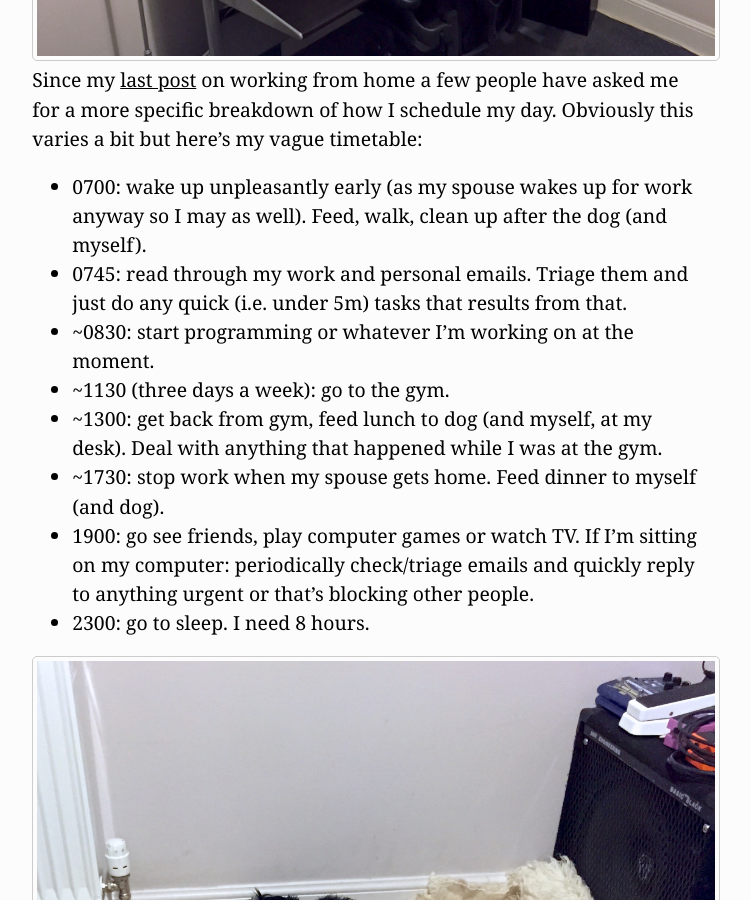
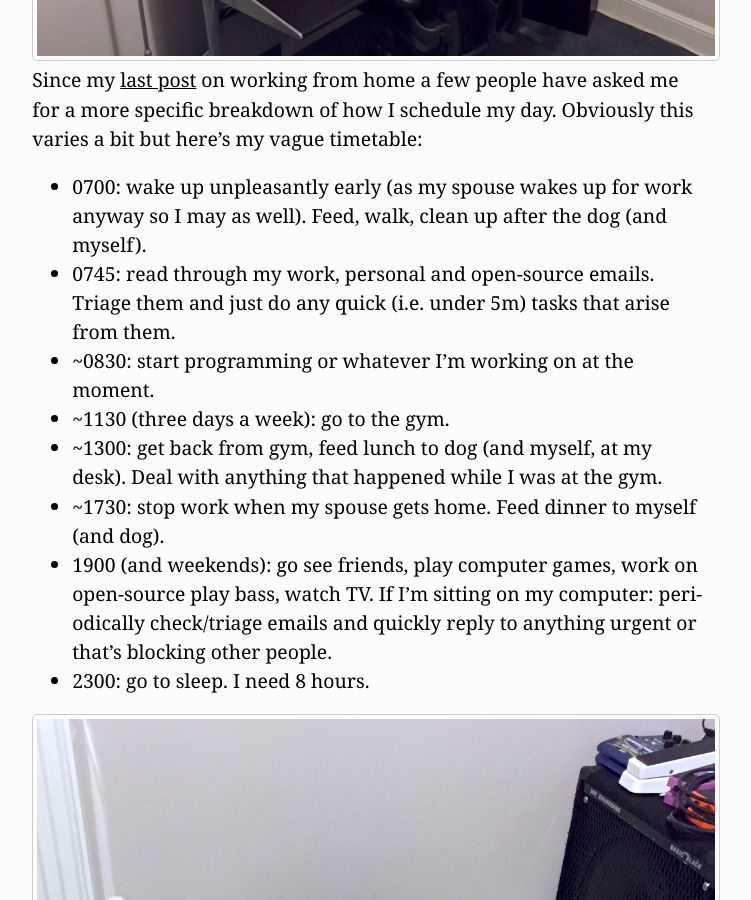
Before and after one commit to MikeMcQuaid/mikemcquaid.com, a Jekyll site: the page built from _posts/2014-12-07-my-working-from-home-schedule.markdown, in a window 1280 px wide and 900 px high, scrolled down 518 px. Shown: the whole window, without its empty margins (269-1020 px from the left). Built offline with Jekyll 4.4.1, drawn with Linux system fonts in a browser that asks for light colours.

Commit message:
Clarify when I work on open-source.

```diff
--- a/_posts/2014-12-07-my-working-from-home-schedule.markdown
+++ b/_posts/2014-12-07-my-working-from-home-schedule.markdown
@@ -6,12 +6,12 @@ draft: true
 Since my [last post](/2014/11/23/working-from-home/) on working from home a few people have asked me for a more specific breakdown of how I schedule my day. Obviously this varies a bit but here's my vague timetable:
 
 - 0700: wake up unpleasantly early (as my spouse wakes up for work anyway so I may as well). Feed, walk, clean up after the dog (and myself).
-- 0745: read through my work and personal emails. Triage them and just do any quick (i.e. under 5m) tasks that results from that.
+- 0745: read through my work, personal and open-source emails. Triage them and just do any quick (i.e. under 5m) tasks that arise from them.
 - ~0830: start programming or whatever I'm working on at the moment.
 - ~1130 (three days a week): go to the gym.
 - ~1300: get back from gym, feed lunch to dog (and myself, at my desk). Deal with anything that happened while I was at the gym.
 - ~1730: stop work when my spouse gets home. Feed dinner to myself (and dog).
-- 1900: go see friends, play computer games or watch TV. If I'm sitting on my computer: periodically check/triage emails and quickly reply to anything urgent or that's blocking other people.
+- 1900 (and weekends): go see friends, play computer games, work on open-source play bass, watch TV. If I'm sitting on my computer: periodically check/triage emails and quickly reply to anything urgent or that's blocking other people.
 - 2300: go to sleep. I need 8 hours.
 
 ![Puppy sleeping in the office](/images/a/puppy_office.jpg)
```
